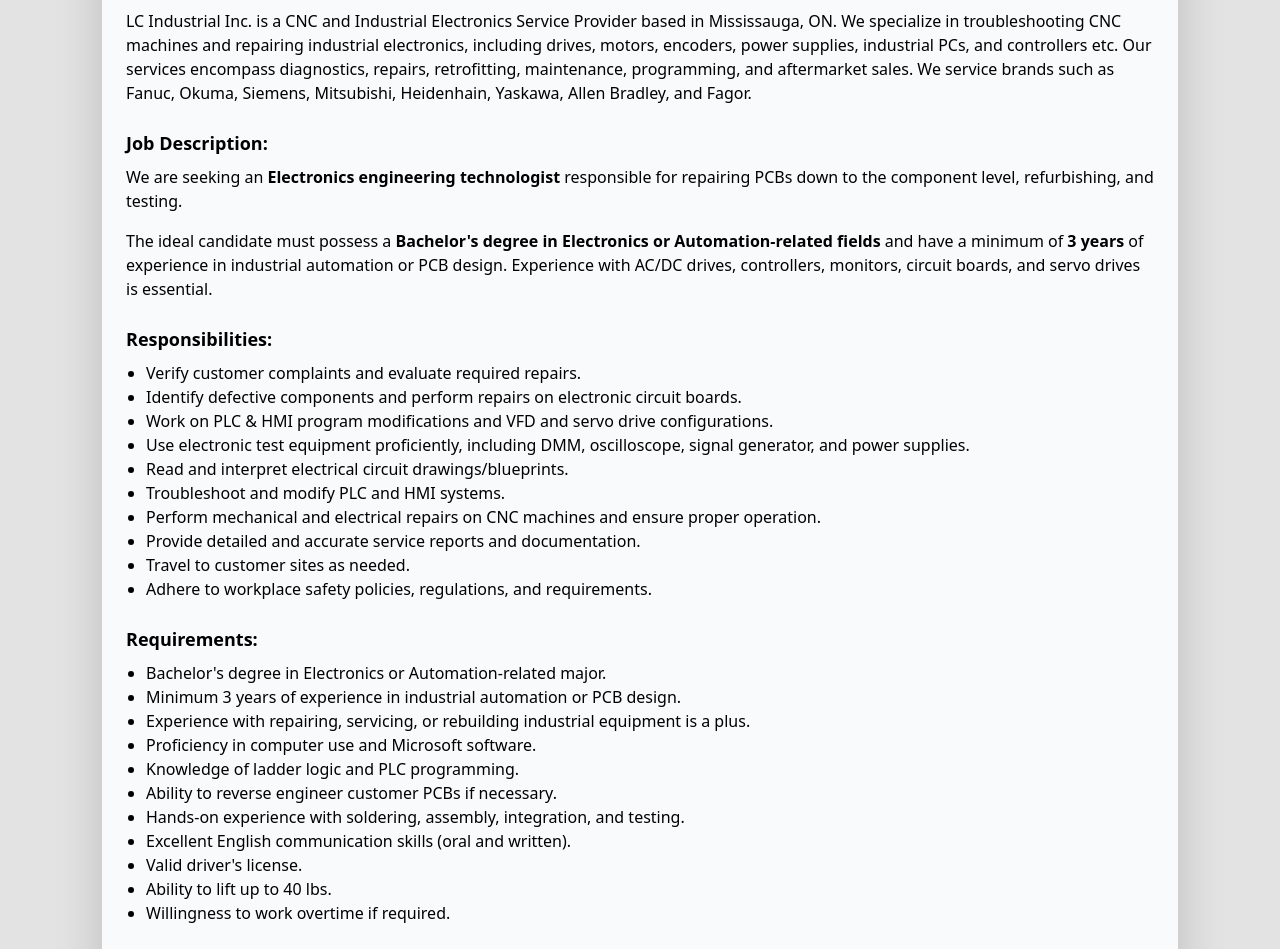
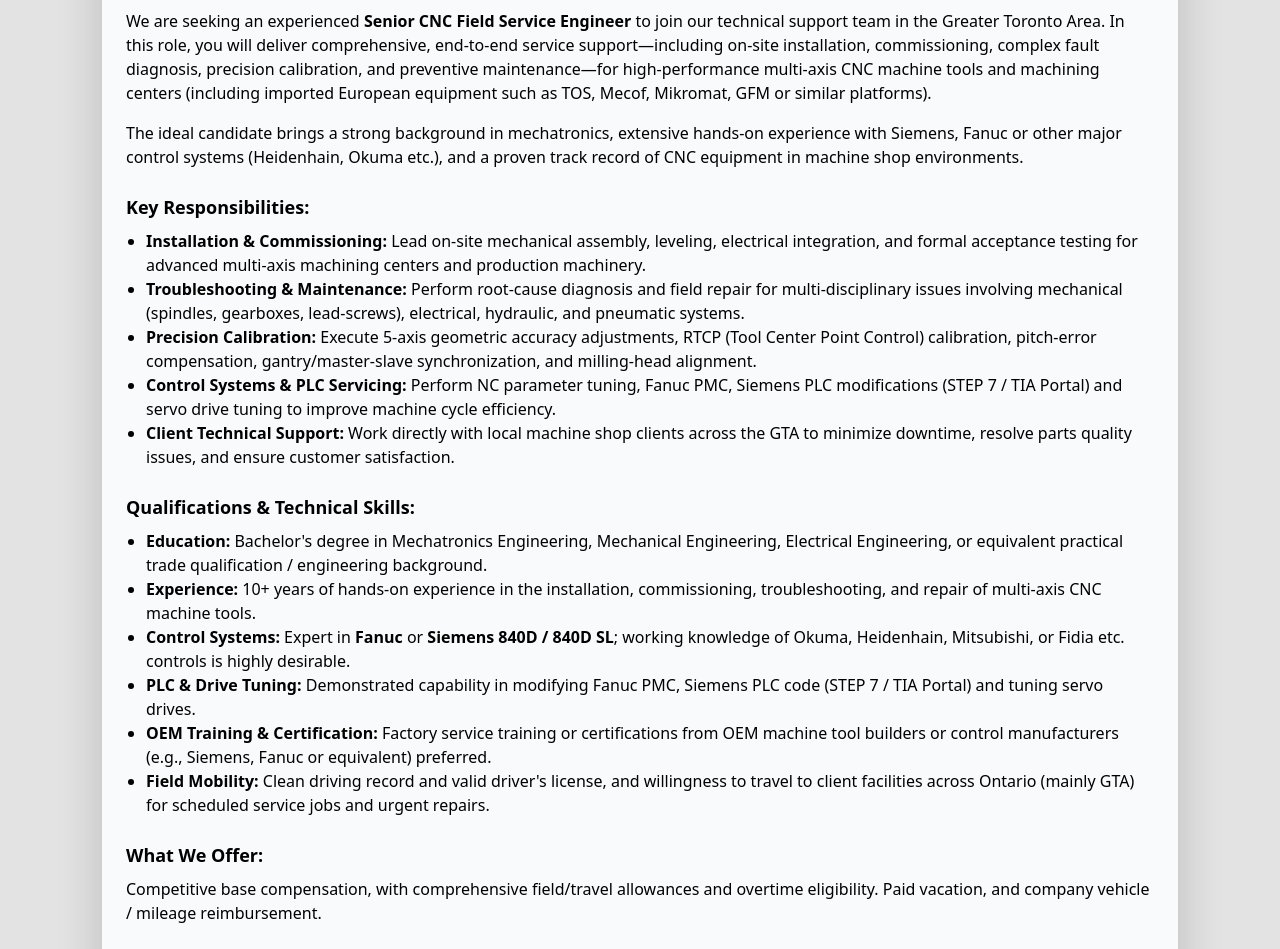
Before and after one commit to sunbagel/LC-Website-Extended, a React (Vite) app in the folder front-end/: page /careers in a window 1280 px wide. Shown: the part 423-1372 px from the top of the page. Built offline with nearby package versions, Linux system fonts and the light colour scheme.

Commit message:
update careers page with Senior CNC Field Service Engineer posting

```diff
--- a/front-end/src/og-components/pages/Careers.tsx
+++ b/front-end/src/og-components/pages/Careers.tsx
@@ -7,69 +7,72 @@
           <h1 className="text-black text-5xl font-bold mb-4">Careers at LC Industrial</h1>
           <div className="space-y-4">
             <div className="p-4 shadow-lg rounded-lg bg-gray-50 text-black">
-              <h2 className="font-semibold text-xl">Job Title: Electronics Engineering Technologist</h2>
+              <h2 className="font-semibold text-xl">Senior CNC Field Service Engineer</h2>
 
               <p className="text-md text-gray-700">Location: Mississauga, ON</p>
-              <p className="text-md text-gray-700">Employment Type: Full-time</p>
+              <p className="text-md text-gray-700">Employment Type: Full-time (40+ hours per week)</p>
 
-              <h3 className="text-lg mt-4 mb-2 font-semibold">Company Description:</h3>
-              <p>LC Industrial Inc. is a CNC and Industrial Electronics Service Provider based in Mississauga, ON. We
-                specialize in troubleshooting CNC machines and repairing industrial electronics, including drives, motors,
-                encoders, power supplies, industrial PCs, and controllers etc. Our services encompass diagnostics,
-                repairs, retrofitting, maintenance, programming, and aftermarket sales. We service brands such as
-                Fanuc, Okuma, Siemens, Mitsubishi, Heidenhain, Yaskawa, Allen Bradley, and Fagor.</p>
+              <h3 className="text-lg mt-4 mb-2 font-semibold">About the Role:</h3>
+              <p>We are seeking an experienced <strong>Senior CNC Field Service Engineer</strong> to join our technical
+                support team in the Greater Toronto Area. In this role, you will deliver comprehensive, end-to-end
+                service support—including on-site installation, commissioning, complex fault diagnosis, precision
+                calibration, and preventive maintenance—for high-performance multi-axis CNC machine tools and
+                machining centers (including imported European equipment such as TOS, Mecof, Mikromat, GFM or
+                similar platforms).</p>
 
-              <h3 className="text-lg mt-4 mb-2 font-semibold">Job Description:</h3>
-              <p>We are seeking an <strong>Electronics engineering technologist</strong> responsible for repairing PCBs down to the
-                component level, refurbishing, and testing.</p>
+              <p className="mt-2">The ideal candidate brings a strong background in mechatronics, extensive hands-on
+                experience with Siemens, Fanuc or other major control systems (Heidenhain, Okuma etc.), and a proven
+                track record of CNC equipment in machine shop environments.</p>
 
-              <p>
-                The ideal candidate must possess a <strong>Bachelor's degree in
-                  Electronics or Automation-related fields</strong> and have a minimum of <strong>3 years</strong> of experience in industrial
-                automation or PCB design. Experience with AC/DC drives, controllers, monitors, circuit boards, and servo
-                drives is essential.
-              </p>
-
-              <h3 className="text-lg mt-4 mb-2 font-semibold">Responsibilities:</h3>
+              <h3 className="text-lg mt-4 mb-2 font-semibold">Key Responsibilities:</h3>
               <ul className="list-disc pl-5">
-                <li>Verify customer complaints and evaluate required repairs.</li>
-                <li>Identify defective components and perform repairs on electronic circuit boards.</li>
-                <li>Work on PLC & HMI program modifications and VFD and servo drive configurations.</li>
-                <li>Use electronic test equipment proficiently, including DMM, oscilloscope, signal generator, and power supplies.</li>
-                <li>Read and interpret electrical circuit drawings/blueprints.</li>
-                <li>Troubleshoot and modify PLC and HMI systems.</li>
-                <li>Perform mechanical and electrical repairs on CNC machines and ensure proper operation.</li>
-                <li>Provide detailed and accurate service reports and documentation.</li>
-                <li>Travel to customer sites as needed.</li>
-                <li>Adhere to workplace safety policies, regulations, and requirements.</li>
+                <li><strong>Installation &amp; Commissioning:</strong> Lead on-site mechanical assembly, leveling,
+                  electrical integration, and formal acceptance testing for advanced multi-axis machining centers and
+                  production machinery.</li>
+                <li><strong>Troubleshooting &amp; Maintenance:</strong> Perform root-cause diagnosis and field repair
+                  for multi-disciplinary issues involving mechanical (spindles, gearboxes, lead-screws), electrical,
+                  hydraulic, and pneumatic systems.</li>
+                <li><strong>Precision Calibration:</strong> Execute 5-axis geometric accuracy adjustments, RTCP (Tool
+                  Center Point Control) calibration, pitch-error compensation, gantry/master-slave synchronization,
+                  and milling-head alignment.</li>
+                <li><strong>Control Systems &amp; PLC Servicing:</strong> Perform NC parameter tuning, Fanuc PMC,
+                  Siemens PLC modifications (STEP 7 / TIA Portal) and servo drive tuning to improve machine cycle
+                  efficiency.</li>
+                <li><strong>Client Technical Support:</strong> Work directly with local machine shop clients across
+                  the GTA to minimize downtime, resolve parts quality issues, and ensure customer satisfaction.</li>
               </ul>
 
+              <h3 className="text-lg mt-4 mb-2 font-semibold">Qualifications &amp; Technical Skills:</h3>
+              <ul className="list-disc pl-5">
+                <li><strong>Education:</strong> Bachelor's degree in Mechatronics Engineering, Mechanical Engineering,
+                  Electrical Engineering, or equivalent practical trade qualification / engineering background.</li>
+                <li><strong>Experience:</strong> 10+ years of hands-on experience in the installation, commissioning,
+                  troubleshooting, and repair of multi-axis CNC machine tools.</li>
+                <li><strong>Control Systems:</strong> Expert in <strong>Fanuc</strong> or <strong>Siemens 840D / 840D SL</strong>;
+                  working knowledge of Okuma, Heidenhain, Mitsubishi, or Fidia etc. controls is highly desirable.</li>
+                <li><strong>PLC &amp; Drive Tuning:</strong> Demonstrated capability in modifying Fanuc PMC, Siemens
+                  PLC code (STEP 7 / TIA Portal) and tuning servo drives.</li>
+                <li><strong>OEM Training &amp; Certification:</strong> Factory service training or certifications from
+                  OEM machine tool builders or control manufacturers (e.g., Siemens, Fanuc or equivalent) preferred.</li>
+                <li><strong>Field Mobility:</strong> Clean driving record and valid driver's license, and willingness
+                  to travel to client facilities across Ontario (mainly GTA) for scheduled service jobs and urgent
+                  repairs.</li>
+              </ul>
 
-              <h3 className="text-lg mt-4 mb-2 font-semibold">Requirements:</h3>
-              <ul className="list-disc pl-5">
-                <li>Bachelor's degree in Electronics or Automation-related major.</li>
-                <li>Minimum 3 years of experience in industrial automation or PCB design.</li>
-                <li>Experience with repairing, servicing, or rebuilding industrial equipment is a plus.</li>
-                <li>Proficiency in computer use and Microsoft software.</li>
-                <li>Knowledge of ladder logic and PLC programming.</li>
-                <li>Ability to reverse engineer customer PCBs if necessary.</li>
-                <li>Hands-on experience with soldering, assembly, integration, and testing.</li>
-                <li>Excellent English communication skills (oral and written).</li>
-                <li>Valid driver's license.</li>
-                <li>Ability to lift up to 40 lbs.</li>
-                <li>Willingness to work overtime if required.</li>
-              </ul>
+              <h3 className="text-lg mt-4 mb-2 font-semibold">What We Offer:</h3>
+              <p>Competitive base compensation, with comprehensive field/travel allowances and overtime eligibility.
+                Paid vacation, and company vehicle / mileage reimbursement.</p>
 
               <h3 className="text-lg mt-4 mb-2 font-semibold">How to Apply:</h3>
               <p>
                 Interested candidates are invited to submit their resume and a cover letter detailing their relevant
-                experience to <strong>info@LCindustrial.ca</strong> with the subject line "Electronics engineering technologist”
+                experience to <strong>info@LCindustrial.ca</strong> with the subject line{' '}
+                <strong>"Senior CNC Field Service Engineer"</strong>.
               </p>
-              <br></br>
-
+              <br />
               <p>
-                Join LC Industrial Inc. and contribute to our mission of providing top-notch CNC and industrial electronics
-                services!
+                Join LC Industrial Inc. and contribute to our mission of providing top-notch CNC and industrial
+                electronics services!
               </p>
             </div>
           </div>
```
